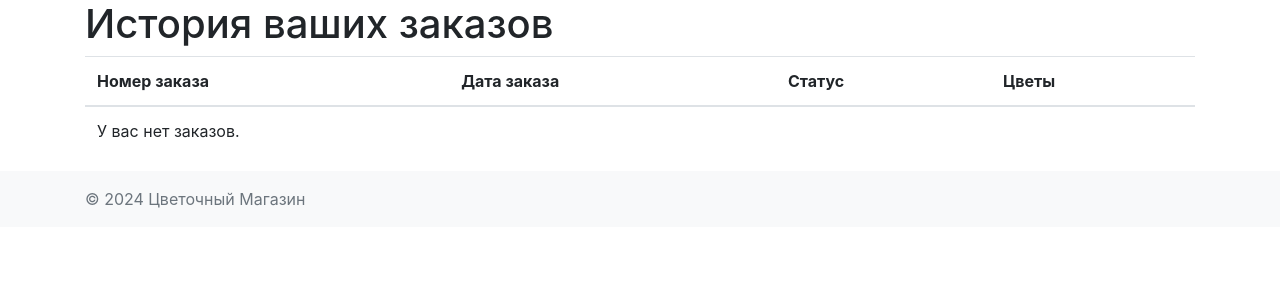
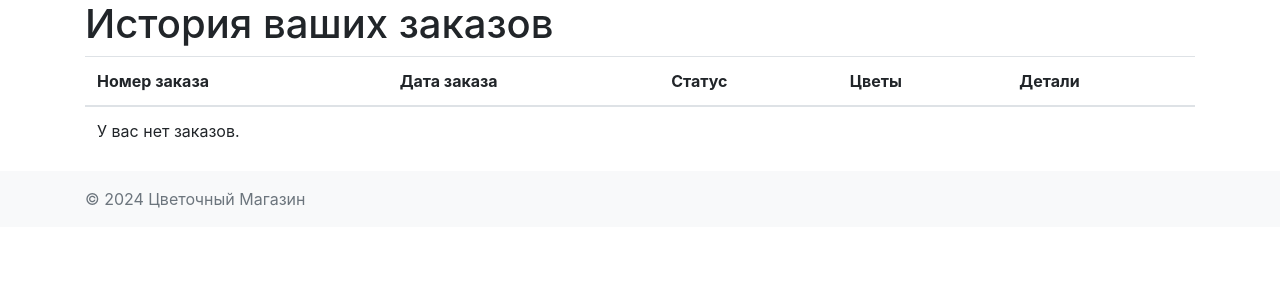
Before and after one commit to irinaalmaeva/FinalProjectSiteFlowers, a Django app: page /orders/order_history/ in a window 1280 px wide. Shown: the part 56-356 px from the top of the page. Run offline with Django 5.2, Linux system fonts and the light colour scheme; the visitor is signed in with stand-in values (Sample User, id 1); data that the repository does not hold is empty; some libraries are stand-ins or nearby versions.

Commit message:
update order_history, orders\urls

```diff
--- a/flower_delivery/flowers/templates/order_history.html
+++ b/flower_delivery/flowers/templates/order_history.html
@@ -11,6 +11,7 @@
             <th>Дата заказа</th>
             <th>Статус</th>
             <th>Цветы</th>
+            <th>Детали</th>
         </tr>
     </thead>
     <tbody>
@@ -26,6 +27,9 @@
                     {% endfor %}
                 </ul>
             </td>
+            <td>
+                <a href="{% url 'order_detail' order.pk %}">Посмотреть детали заказа</a> <!-- Здесь проверяем ссылку -->
+            </td>
         </tr>
         {% empty %}
         <tr>
--- a/flower_delivery/orders/urls.py
+++ b/flower_delivery/orders/urls.py
@@ -6,6 +6,6 @@ urlpatterns = [
     path('place_order/<int:flower_id>/', views.place_order, name='place_order'),
     path('order_history/', views.order_history, name='order_history'),
     path('order/success/', views.order_success, name='order_success'),
-    path('order_detail/<int:pk>/', views.order_detail, name='order_detail'),
+    path('order_detail/<int:pk>/', views.order_detail, name='order_detail'), # Для отображения подробной информации о заказе
     path('login/', auth_views.LoginView.as_view(), name='login'),  # Используем стандартное представление для входа,
 ]
```
